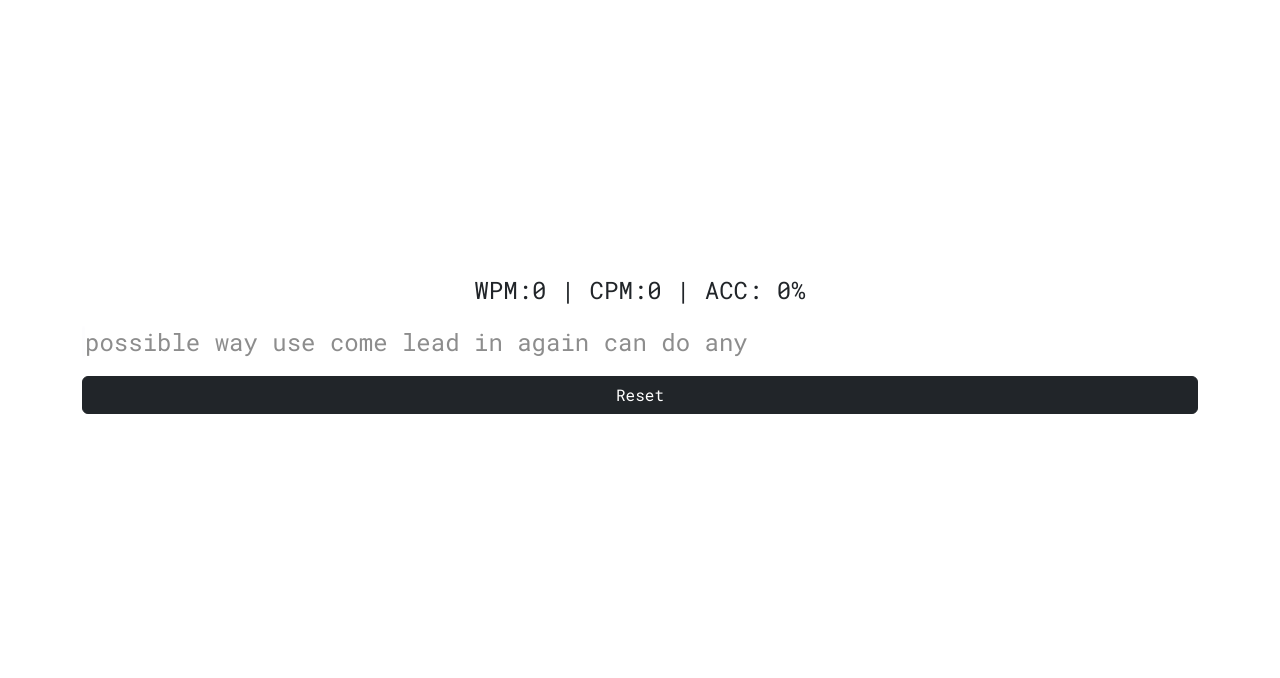
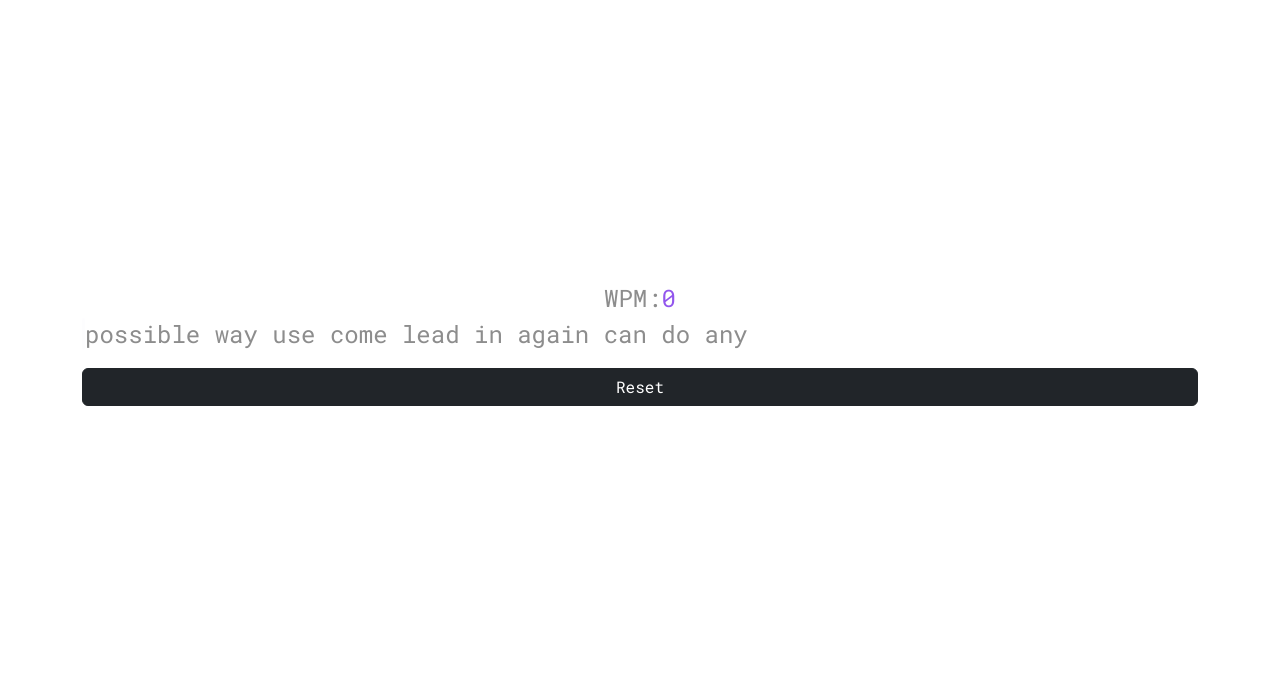
Before and after one commit to tom-lv/Typer, a plain HTML site: page src/index.html in a window 1280 px wide. Shown: the part 70-748 px from the top of the page. Drawn offline with nearby package versions, Linux system fonts and the light colour scheme.

Commit message:
Display live WPM on html page with basic styling applied

```diff
--- a/src/index.html
+++ b/src/index.html
@@ -41,10 +41,8 @@
             <!-- typing test -->
             <div class="typing-test">
                 <div class="hud">
-                    <!-- WPM, CPM, ACC -->
-                    <!-- placeholder -->
-                    <p>WPM:0 | CPM:0 | ACC: 0%</p>
-                    <!-- END -->
+                    <span class="main-text">WPM:</span>
+                    <span class="dynamic-text" id="wpm">0</span>
                 </div>
                 <div class="typing-area">
                     <!-- Display words -->
--- a/src/script.js
+++ b/src/script.js
@@ -1,5 +1,5 @@
 const typingArea = document.querySelector('.typing-area');
-const hud = document.querySelector('.hud');
+const wpmTag = document.querySelector('#wpm');
 
 // initialise dynamic variables
 let wordCount; // num. of test words
@@ -62,6 +62,7 @@ function startApplication() {
 
 function resetApplication() {
     clearInterval(timer);
+    wpmTag.innerHTML = 0;
     finished = false;
     userTyping = false;
     elapsedTime = 0;
@@ -79,9 +80,9 @@ function keyboard(userInput) {
         userTyping = true;
     }
     if (userInput.key === activeChar) {
+        nextSpan === 'finish' ? finished = true : finished = false;
         typingArea.querySelector('.active').classList.add('correct'); // if userInput matches activeChar, result = correct
         typingArea.querySelector('.active').classList.remove('active'); // then remove activeChar's active status
-        nextSpan === 'finish' ? finished = true : finished = false;
     } else {
         typingArea.querySelector('.active').classList.add('incorrect'); // otherwise (if userInput doesn't match activeChar), result = incorrect
         typingArea.querySelector('.active').classList.remove('active'); // then remove activeChar's active status
@@ -94,12 +95,14 @@ function keyboard(userInput) {
 
     let wpm = Math.round(((charIndex - mistakes) / 5) / elapsedTime * 60);
     wpm = wpm === Infinity || wpm < 0 || !wpm ? wpm = 0 : wpm;
+    wpmTag.innerHTML = wpm;
 }
 
 function initTimer() {
     if (finished !== true) {
         elapsedTime += 1;
         let wpm = Math.round(((charIndex - mistakes) / 5) / elapsedTime * 60);
+        wpmTag.innerHTML = wpm;
     } else {
         clearInterval(timer);
     }
--- a/src/style.css
+++ b/src/style.css
@@ -42,15 +42,23 @@ body {
 }
 
 /* main */
+/* hud */
 .hud {
     display: flex;
     justify-content: center;
 }
 
-.hud p {
+.hud span.main-text {
+    color: #8d8d8d;
     font-size: 1.5em;
 }
 
+.hud span.dynamic-text {
+    font-size: 1.5em;
+    color: #9256ED;;
+}
+
+/* typing-area */
 .typing-test {
     display: flex;
     flex-direction: column;
```
